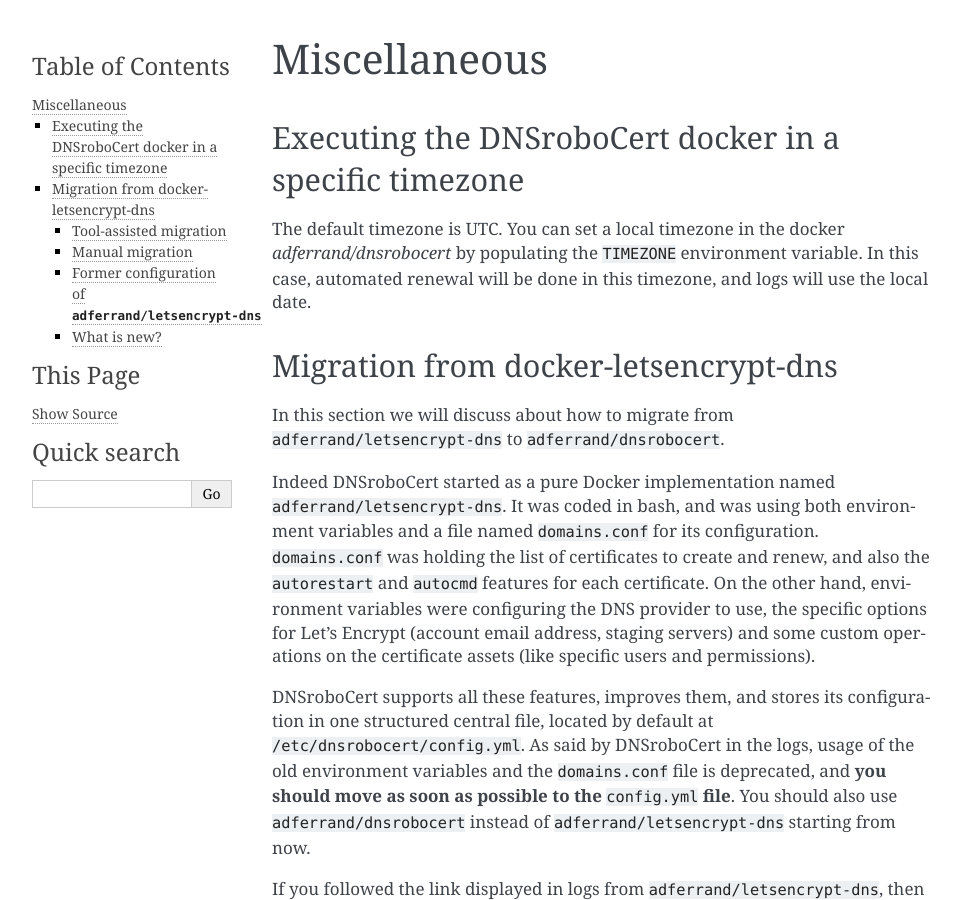
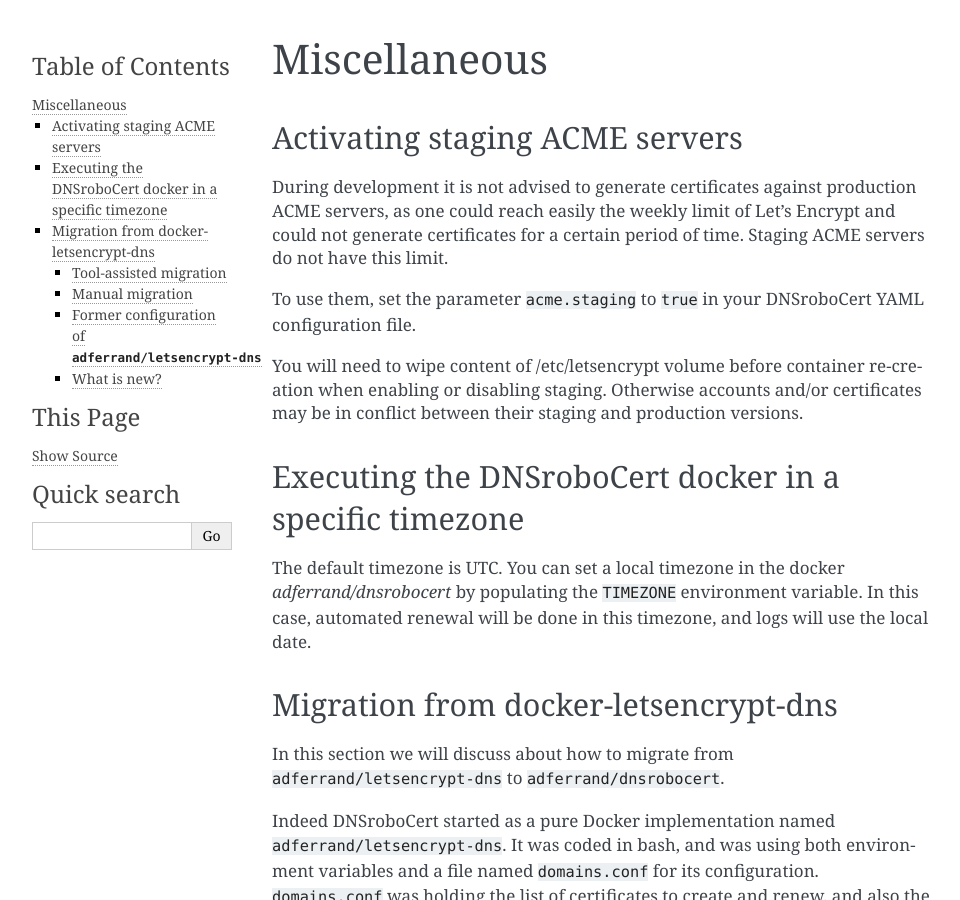
Before and after one commit to adferrand/dnsrobocert, a Sphinx documentation site: the page built from docs/miscellaneous.rst, in a window 1280 px wide and 900 px high. Shown: the whole window, without its empty margins (148-1108 px from the left). Built offline with Sphinx 7.4.7, drawn with Linux system fonts in a browser that asks for light colours.

Commit message:
Add section about staging servers

```diff
--- a/docs/miscellaneous.rst
+++ b/docs/miscellaneous.rst
@@ -1,6 +1,18 @@
 =============
 Miscellaneous
 =============
+
+Activating staging ACME servers
+===============================
+
+During development it is not advised to generate certificates against production ACME servers,
+as one could reach easily the weekly limit of Let's Encrypt and could not generate certificates for a certain period
+of time. Staging ACME servers do not have this limit.
+
+To use them, set the parameter ``acme.staging`` to ``true`` in your DNSroboCert YAML configuration file.
+
+You will need to wipe content of /etc/letsencrypt volume before container re-creation when enabling or disabling
+staging. Otherwise accounts and/or certificates may be in conflict between their staging and production versions.
 
 Executing the DNSroboCert docker in a specific timezone
 =======================================================
```
